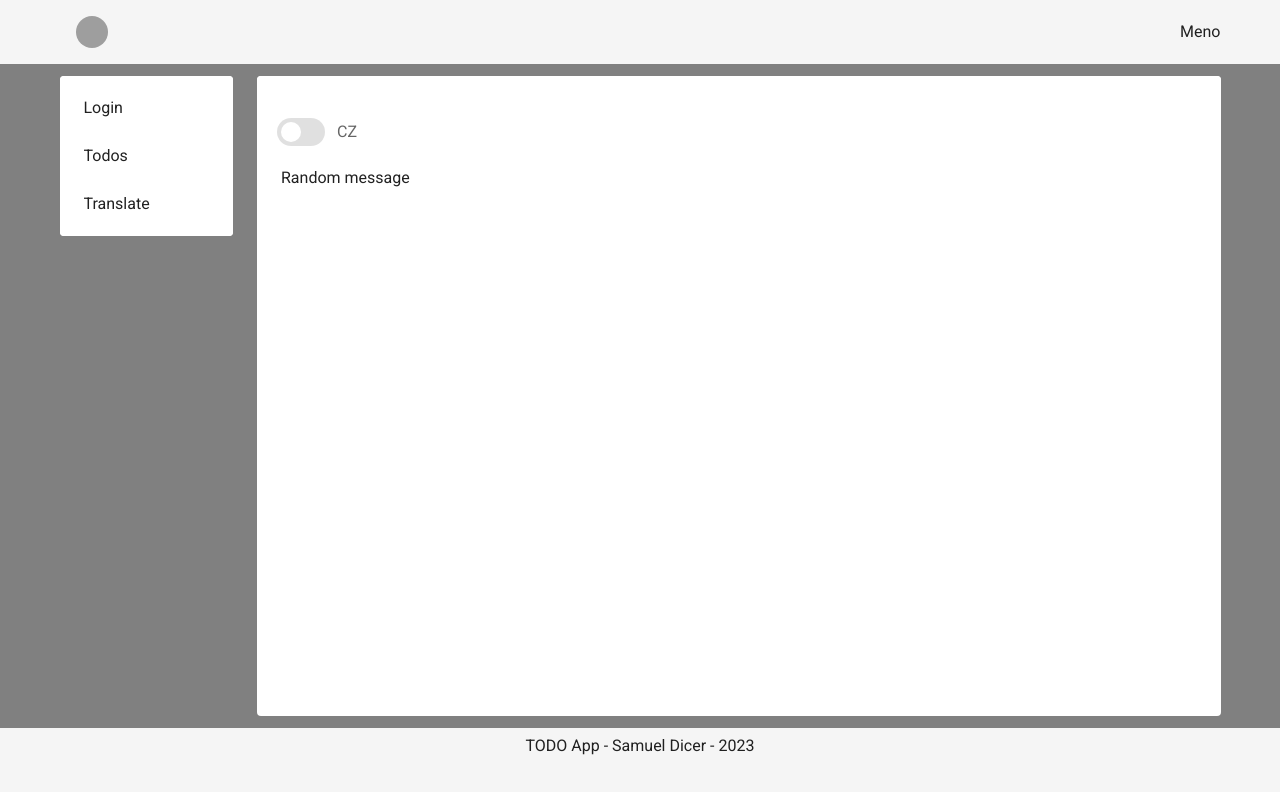
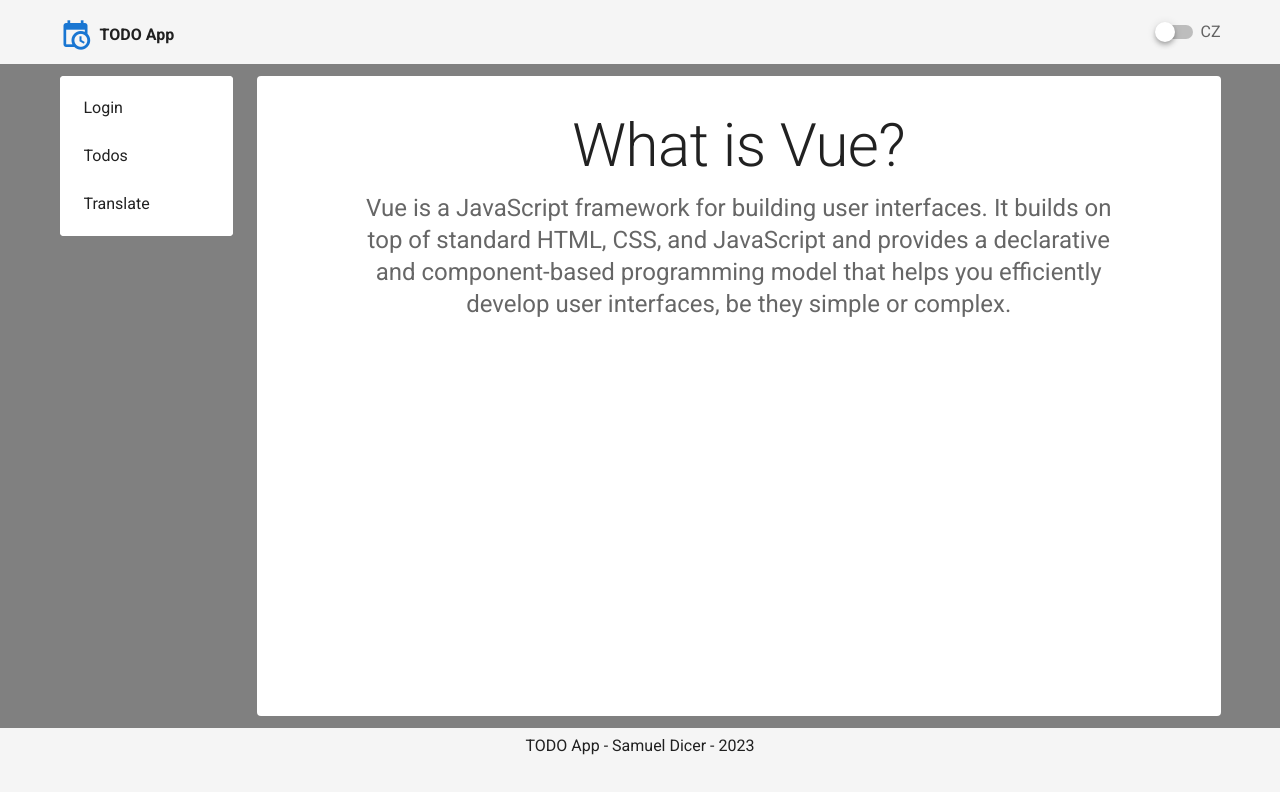
Before and after one commit to samodicer/TodoApp, a Vue app: page /translate in a window 1280 px wide. Shown: the top 792 px of the page. Built offline with nearby package versions, Linux system fonts and the light colour scheme; sample sign-in values are in the browser's storage.

Commit message:
Styling
Styling changes

```diff
--- a/src/App.vue
+++ b/src/App.vue
@@ -1,10 +1,11 @@
 <template>
   <v-app style="background: grey">
     <v-app-bar flat app>
-      <v-container class="fill-height d-flex align-center">
-        <v-avatar class="me-10 ms-4" color="grey" size="32"></v-avatar>
+      <v-container class="py-0 fill-height">
+        <v-icon color="primary" size="32">mdi-calendar-clock</v-icon>
+        <p class="mb-0 ml-2 font-weight-bold">TODO App</p>
         <v-spacer></v-spacer>
-        Meno
+        <v-switch class="mt-4" v-model="toggled" label="CZ"></v-switch>
       </v-container>
     </v-app-bar>
     <v-main>
@@ -45,6 +46,7 @@ export default {
       { title: "Todos", route: "/todos" },
       { title: "Translate", route: "/translate" },
     ],
+    toggled: false,
   }),
   methods: {
     navigate(route) {
@@ -53,5 +55,21 @@ export default {
       }
     },
   },
+  watch: {
+    toggled(newVal) {
+      if (newVal) {
+        this.$i18n.locale = "cz";
+      } else {
+        this.$i18n.locale = "en";
+      }
+    },
+  },
+  mounted() {
+    if (this.$i18n.locale == "en") {
+      this.toggled = false;
+    } else {
+      this.toggled = true;
+    }
+  },
 };
 </script>
--- a/src/components/TodoDialog.vue
+++ b/src/components/TodoDialog.vue
@@ -3,7 +3,7 @@
     <v-form class="d-flex justify-center" v-model="isFormValid">
       <v-card class="pa-6">
         <v-card-text>
-          <v-card-title>{{ title }} Todo</v-card-title>
+          <v-card-title class="justify-center">{{ title }} Todo</v-card-title>
           <v-text-field
             v-model="todo.text"
             tabindex="1"
--- a/src/locales/cz.json
+++ b/src/locales/cz.json
@@ -1,3 +1,4 @@
 {
-  "message": "Nahodna veta"
+  "vue_title": "Co je Vue?",
+  "vue_text": "Vue je JavaScript framework pro vytváření uživatelských rozhraní. Staví na standardním HTML, CSS a JavaScriptu a poskytuje deklarativní programovací model založený na komponentách, který vám pomůže efektivně vyvíjet uživatelská rozhraní, ať už jsou jednoduchá nebo složitá."
 }
--- a/src/locales/en.json
+++ b/src/locales/en.json
@@ -1,3 +1,4 @@
 {
-  "message": "Random message"
+  "vue_title": "What is Vue?",
+  "vue_text": "Vue is a JavaScript framework for building user interfaces. It builds on top of standard HTML, CSS, and JavaScript and provides a declarative and component-based programming model that helps you efficiently develop user interfaces, be they simple or complex."
 }
--- a/src/views/LoginView.vue
+++ b/src/views/LoginView.vue
@@ -1,7 +1,7 @@
 <template>
   <v-form class="d-flex justify-center pa-6" v-model="isFormValid">
     <v-card flat width="600">
-      <v-card-title class="d-flex justify-center">LOGIN</v-card-title>
+      <v-card-title class="justify-center">LOGIN</v-card-title>
       <v-text-field
         v-model="user.email"
         tabindex="1"
@@ -23,8 +23,9 @@
         outlined
         color="primary"
       ></v-text-field>
+      <div class="text-center">
         <v-btn
-        class="white--text"
+          class="justify-center"
           tabindex="2"
           color="primary"
           :disabled="!isFormValid"
@@ -32,6 +33,7 @@
         >
           Login
         </v-btn>
+      </div>
     </v-card>
   </v-form>
 </template>
--- a/src/views/TodosView.vue
+++ b/src/views/TodosView.vue
@@ -87,7 +87,7 @@ export default {
     },
     async fetchTodoList() {
       return new Promise((resolve, reject) => {
-        console.log("fetching todo");
+        console.log("fetching todo list");
         axios({
           method: "get",
           url: API + `/todolist`,
--- a/src/views/TranslateView.vue
+++ b/src/views/TranslateView.vue
@@ -1,33 +1,21 @@
 <template>
-  <v-card class="pa-6" flat>
-    <v-switch v-model="toggled" label="CZ" inset></v-switch>
-    <p>{{ $t("message") }}</p>
-  </v-card>
+  <div class="d-flex justify-center pa-6">
+    <v-card width="800" flat>
+      <v-card-title class="justify-center text-h2">{{
+        $t("vue_title")
+      }}</v-card-title>
+      <v-card-text class="text-center text-h5">{{
+        $t("vue_text")
+      }}</v-card-text>
+    </v-card>
+  </div>
 </template>
 
 <script>
 export default {
   name: "TranslateView",
   data() {
-    return {
-      toggled: false,
-    };
-  },
-  watch: {
-    toggled(newVal) {
-      if (newVal) {
-        this.$i18n.locale = "cz";
-      } else {
-        this.$i18n.locale = "en";
-      }
-    },
-  },
-  mounted() {
-    if (this.$i18n.locale == "en") {
-      this.toggled = false;
-    } else {
-      this.toggled = true;
-    }
+    return {};
   },
 };
 </script>
```
Lines whose indentation alone changed are shown as unchanged.
